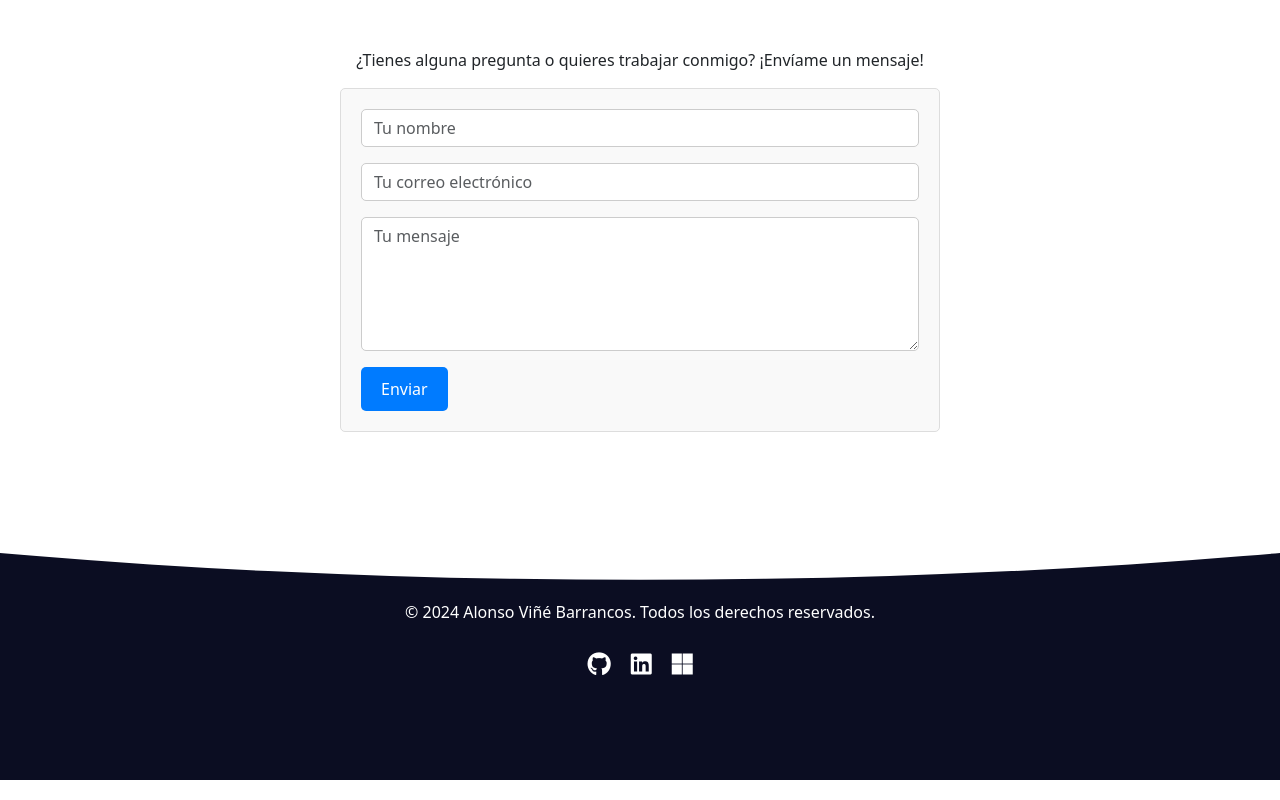
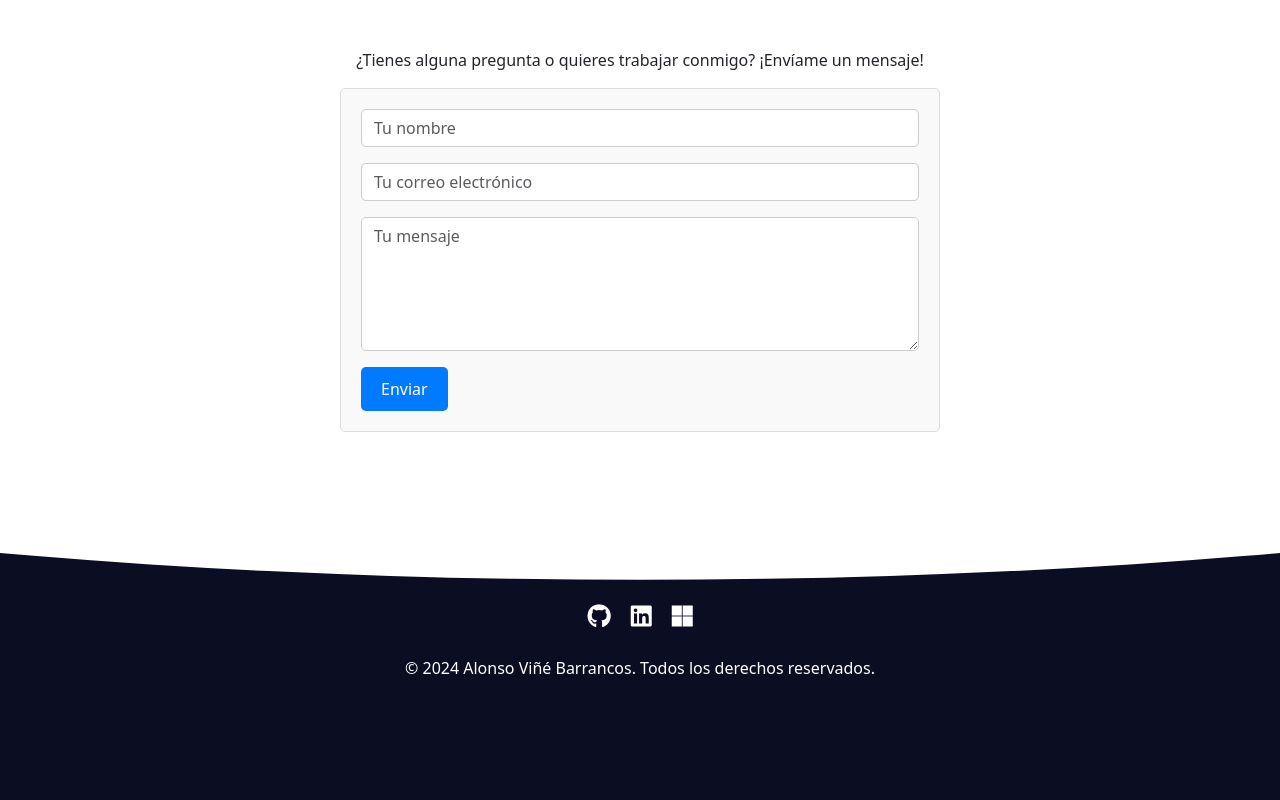
Before and after one commit to AlonsoVine/portfolio, an Angular app: page / in a window 1280 px wide. Shown: the part 4625-5425 px from the top of the page. Built offline with nearby package versions, Linux system fonts and the light colour scheme.

Commit message:
estructura en readme

```diff
--- a/src/app/footer/footer.component.html
+++ b/src/app/footer/footer.component.html
@@ -6,7 +6,6 @@
 
 <footer class="footer-section">
   <div class="container text-center text-white py-5">
-    <p>&copy; 2024 Alonso Viñé Barrancos. Todos los derechos reservados.</p>
     <!-- Enlaces de redes sociales u otros iconos -->
     <div class="social-icons">
       <a href="https://github.com/AlonsoVine" target="_blank"><i class="fab fa-github"></i></a>
@@ -14,5 +13,8 @@
       <!--a href="https://example.com" target="_blank"><i class="fas fa-globe"></i></a-->
       <a href="https://learn.microsoft.com/es-es/users/vinebarrancoalonso/" target="_blank"><i class="fab fa-microsoft"></i></a>
     </div>
+
+    <p>&copy; 2024 Alonso Viñé Barrancos. Todos los derechos reservados.</p>
+
   </div>
 </footer>
```
Also changed, not shown: 1 other file (tests, documents, lock files or other folders).
